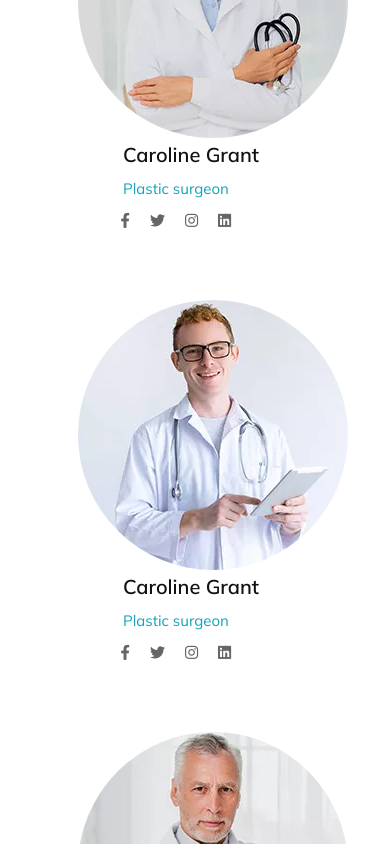
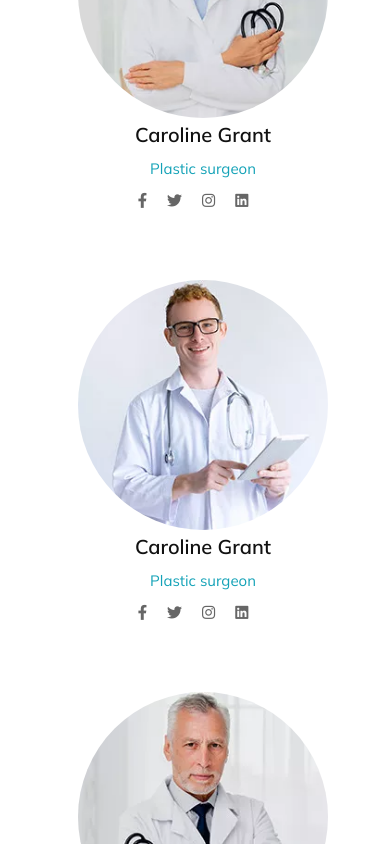
Before and after one commit to khatunsania/skincare, a React (Vite) app: page / in a window 390 px wide. Shown: the part 4480-5324 px from the top of the page. Built offline with nearby package versions, Linux system fonts and the light colour scheme; a web font is replaced by a local one.

Commit message:
imageprob

```diff
--- a/src/style/Doc.css
+++ b/src/style/Doc.css
@@ -63,3 +63,16 @@
 .dc-img .icon{
     padding-left: 17%;
 }
+@media(max-width:693px){
+    .doc .dc-img img {
+        width: 100%
+}
+.dc-img p{
+    text-align: center;
+    padding-left: 0;
+}
+.dc-img .icon{
+    text-align: center;
+    padding-left: 0;
+}
+}
--- a/src/style/News.css
+++ b/src/style/News.css
@@ -86,3 +86,16 @@
     line-height: 25px;
     margin: 0 0 15px 0;
 }
+@media(max-width:456px){
+    .n-card .ns-card {
+        width: 90%;
+        box-shadow: 0px 5px 15px rgba(0, 0, 0, 0.05);
+        padding: 30px;
+        margin-bottom: 30px;
+    }
+    .o-news{
+        display: block;
+    }
+
+
+}
```
